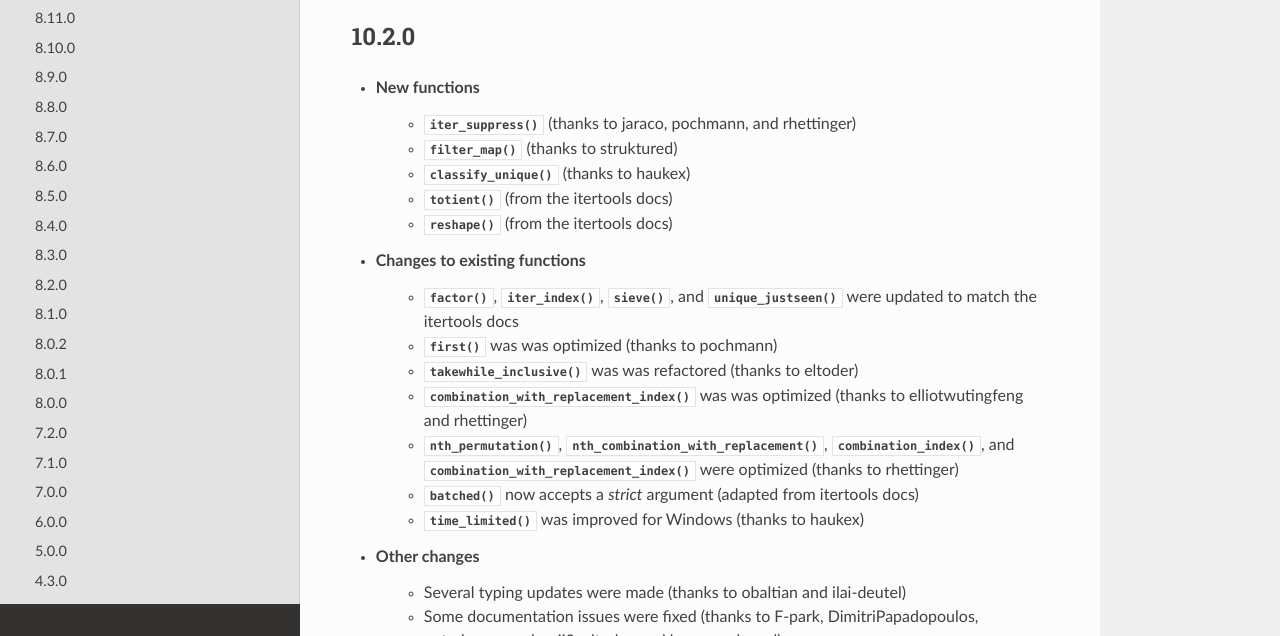
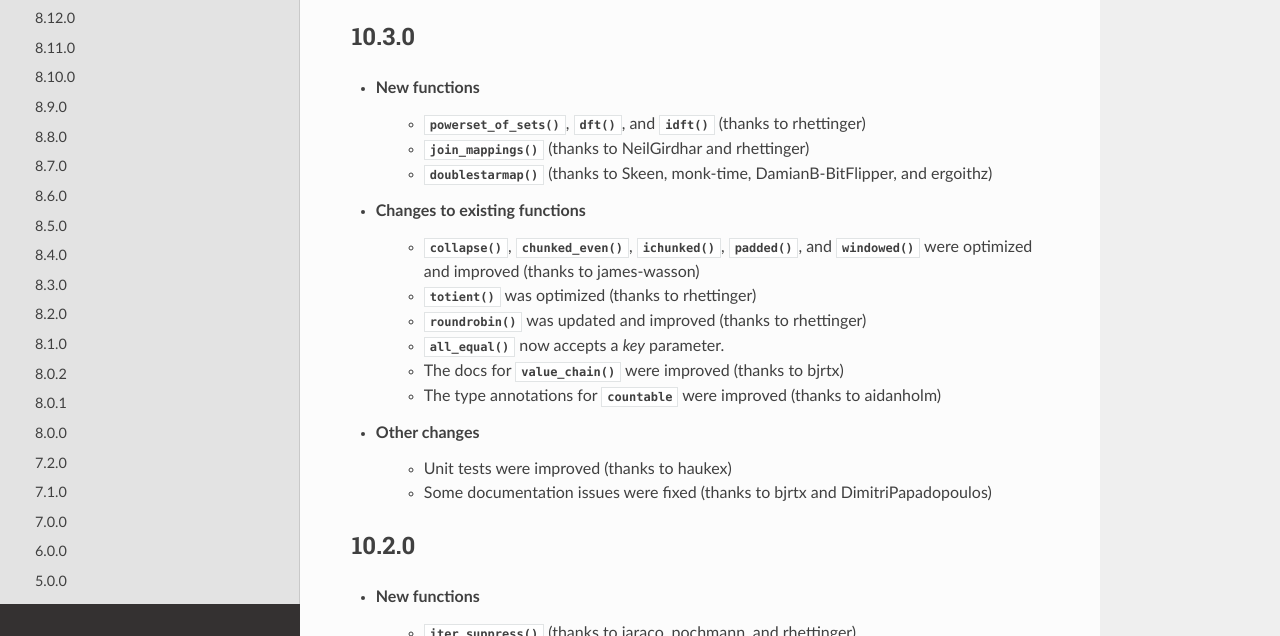
Before and after one commit to more-itertools/more-itertools, a Sphinx documentation site: the page built from docs/versions.rst, in a window 1280 px wide and 900 px high, cut to the strip 264-900 px from the top of the window. Built offline with Sphinx 7.4.7 and the Read the Docs theme 2.0.0, drawn with Linux system fonts in a browser that asks for light colours.

Commit message:
Docs for 10.3.0

```diff
--- a/docs/versions.rst
+++ b/docs/versions.rst
@@ -4,6 +4,26 @@
 
 .. automodule:: more_itertools
    :noindex:
+
+10.3.0
+------
+
+* New functions
+    * :func:`powerset_of_sets`, :func:`dft`, and :func:`idft` (thanks to rhettinger)
+    * :func:`join_mappings` (thanks to NeilGirdhar and rhettinger)
+    * :func:`doublestarmap` (thanks to Skeen, monk-time, DamianB-BitFlipper, and ergoithz)
+
+* Changes to existing functions
+    * :func:`collapse`, :func:`chunked_even`, :func:`ichunked`, :func:`padded`, and :func:`windowed` were optimized and improved (thanks to james-wasson)
+    * :func:`totient` was optimized (thanks to rhettinger)
+    * :func:`roundrobin` was updated and improved (thanks to rhettinger)
+    * :func:`all_equal` now accepts a *key* parameter.
+    * The docs for :func:`value_chain` were improved (thanks to bjrtx)
+    * The type annotations for :class:`countable` were improved (thanks to aidanholm)
+
+* Other changes
+    * Unit tests were improved (thanks to haukex)
+    * Some documentation issues were fixed (thanks to bjrtx and DimitriPapadopoulos)
 
 10.2.0
 ------
```
